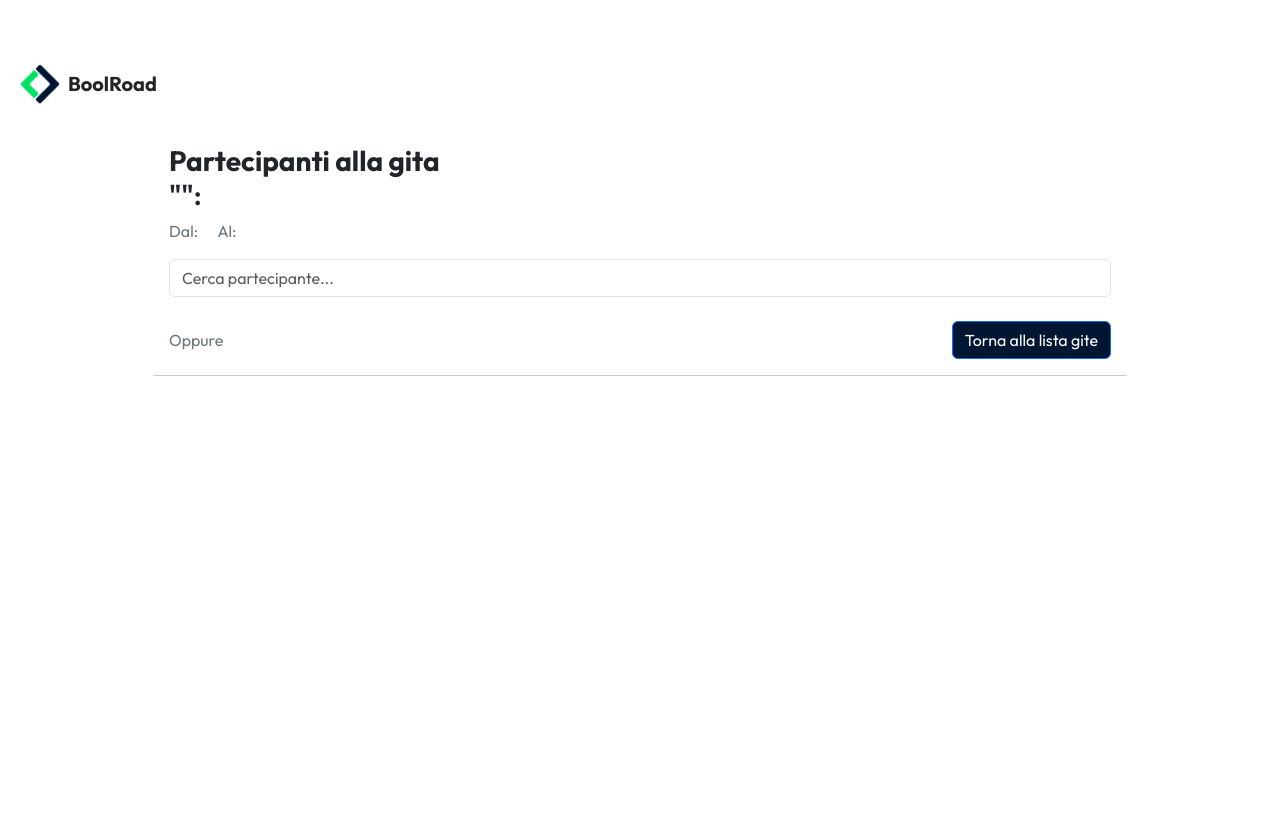
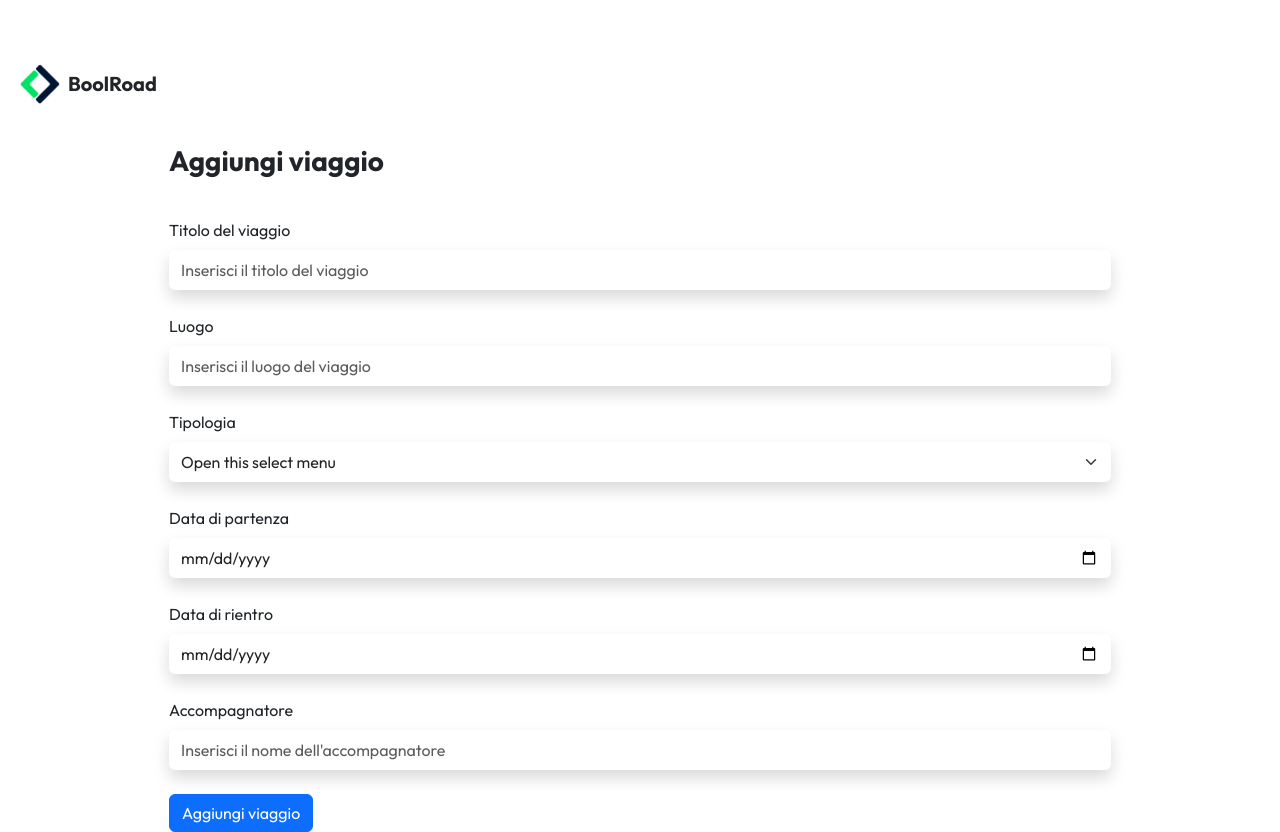
Before and after one commit to mannuccimattia/boolroad-sst, a React (Vite) app: page /viaggi/crea-viaggio in a window 1280 px wide. Before the commit the page ends 800 px from the top, so only its background shows below. Built offline with nearby package versions, Linux system fonts and the light colour scheme.

Commit message:
[UPD] Sync repo

```diff
--- a/src/App.jsx
+++ b/src/App.jsx
@@ -1,19 +1,22 @@
 import viaggi from "./data/array";
 
 import { BrowserRouter, Routes, Route } from "react-router-dom";
+import { useState } from "react";
 import DefaultLayout from "./layouts/DefaultLayout";
 import Homepage from "./pages/Homepage";
 import TripDetail from "./pages/TripDetail";
 import TripContext from "./contexts/TripContext";
+import AddViaggio from "./pages/AddViaggio";
+import AddPartecipante from "./pages/AddPartecipante";
 
 
 const App = () => {
 
-
+  const [tab, setTab] = useState(0);
 
   return (
     <>
-      <TripContext.Provider value={{ viaggi }}>
+      <TripContext.Provider value={{ viaggi, tab, setTab }}>
 
         <BrowserRouter>
 
@@ -22,7 +25,9 @@ const App = () => {
             <Route element={<DefaultLayout />}>
 
               <Route index element={<Homepage />} />
+              <Route path="/viaggi/crea-viaggio" element={<AddViaggio />} />
               <Route path="/viaggi/:id" element={<TripDetail />} />
+              <Route path="/viaggi/:id/aggiungi-partecipante" element={<AddPartecipante />} />
 
             </Route>
 
--- a/src/components/TripCard.jsx
+++ b/src/components/TripCard.jsx
@@ -2,6 +2,7 @@ import { Link } from 'react-router-dom'
 
 const TripCard = ({ viaggio }) => {
   const { id, nome, luogo, tipologia, color_tag, data_partenza, data_arrivo, accompagnatore, partecipanti } = viaggio;
+
 
   return (
     <Link className="link-trip" to={`/viaggi/${id}`}>
--- a/src/index.css
+++ b/src/index.css
@@ -44,3 +44,22 @@ ul {
 .text-second {
   color: #00E165;
 }
+
+#add-button {
+  position: fixed;
+  z-index: 1;
+  right: 30px;
+  top: 650px;
+  width: 50px;
+  height: 50px;
+  background-color: #00E165;
+  border-radius: 100%;
+  transition: .3s;
+}
+
+#add-button i {
+  position: absolute;
+  top: 50%;
+  left: 50%;
+  transform: translate(-50%, -50%);
+}
--- /dev/null
+++ b/src/pages/AddPartecipante.jsx
@@ -0,0 +1,43 @@
+import React from 'react'
+
+const AddPartecipante = () => {
+    return (
+        <div className="row mt-2 px-3 gy-3">
+            <h3 className="fw-bold mb-4">Aggiungi partecipante</h3>
+
+            <form>
+                <label className="form-label">
+                    Nome
+                </label>
+                <input type="text" className="form-control border-0 shadow py-2 mb-4" placeholder='Inserisci il nome' required />
+
+                <label className="form-label">
+                    Cognome
+                </label>
+                <input type="text" className="form-control border-0 shadow py-2 mb-4" placeholder='Inserisci il cognome' required />
+
+                <label className="form-label">
+                    Codice Fiscale
+                </label>
+                <input type="text" className="form-control border-0 shadow py-2 mb-4" placeholder='Inserisci il codice fiscale' required />
+
+
+                <label className="form-label">
+                    Numero di telefono
+                </label>
+                <input type="number" className="form-control border-0 shadow py-2 mb-4" placeholder='Inserisci il numero di telefono' required />
+
+                <label className="form-label">
+                    Email
+                </label>
+                <input type="email" className="form-control border-0 shadow py-2 mb-4" placeholder='Inserisci la mail' required />
+
+
+                <button type='submit' className="btn btn-primary">Aggiungi partecipante</button>
+            </form>
+
+        </div>
+    )
+}
+
+export default AddPartecipante
--- /dev/null
+++ b/src/pages/AddViaggio.jsx
@@ -0,0 +1,48 @@
+const AddViaggio = () => {
+    return (
+        <div className="row mt-2 px-3 gy-3">
+            <h3 className="fw-bold mb-4">Aggiungi viaggio</h3>
+
+            <form>
+                <label className="form-label">
+                    Titolo del viaggio
+                </label>
+                <input type="text" className="form-control border-0 shadow py-2 mb-4" placeholder='Inserisci il titolo del viaggio' required />
+
+                <label className="form-label">
+                    Luogo
+                </label>
+                <input type="text" className="form-control border-0 shadow py-2 mb-4" placeholder='Inserisci il luogo del viaggio' required />
+
+                <label className="form-label">
+                    Tipologia
+                </label>
+                <select className="form-select border-0 shadow py-2 mb-4" aria-label="Default select example">
+                    <option selected>Open this select menu</option>
+                    <option value="1">One</option>
+                    <option value="2">Two</option>
+                    <option value="3">Three</option>
+                </select>
+
+                <label className="form-label">
+                    Data di partenza
+                </label>
+                <input type="date" className="form-control border-0 shadow py-2 mb-4" required />
+
+                <label className="form-label">
+                    Data di rientro
+                </label>
+                <input type="date" className="form-control border-0 shadow py-2 mb-4" required />
+
+                <label className="form-label">
+                    Accompagnatore
+                </label>
+                <input type="text" className="form-control border-0 shadow py-2 mb-4" placeholder="Inserisci il nome dell'accompagnatore" required />
+
+                <button type='submit' className="btn btn-primary">Aggiungi viaggio</button>
+            </form>
+        </div>
+    )
+}
+
+export default AddViaggio
--- a/src/pages/Homepage.jsx
+++ b/src/pages/Homepage.jsx
@@ -1,13 +1,12 @@
-import { useContext, useState } from "react"
+import { useContext } from "react"
 import TripContext from "../contexts/TripContext"
 import TripCard from "../components/TripCard"
+import { NavLink } from "react-router-dom"
 
 
 const Homepage = () => {
 
-  const { viaggi } = useContext(TripContext)
-
-  const [tab, setTab] = useState(0)
+  const { viaggi, tab, setTab } = useContext(TripContext)
 
 
   return (
@@ -36,6 +35,13 @@ const Homepage = () => {
 
       <br />
 
+      <NavLink
+        to={'/viaggi/crea-viaggio'}
+        id="add-button"
+        className={`shadow`}
+      >
+        <i className="fa-solid fa-plus text-light fs-4"></i>
+      </NavLink>
 
       {viaggi.map((viaggio) => {
         const partenza = new Date(viaggio.data_partenza)
--- a/src/pages/TripDetail.jsx
+++ b/src/pages/TripDetail.jsx
@@ -1,5 +1,5 @@
 import { useState, useContext, useEffect } from 'react'
-import { useParams, Link } from 'react-router-dom'
+import { useParams, NavLink, Link } from 'react-router-dom'
 import TripContext from '../contexts/TripContext'
 import PartecipanteCard from '../components/PartecipanteCard'
 
@@ -10,7 +10,7 @@ const TripDetail = () => {
 
     const [trip, setTrip] = useState({})
 
-    const [searchInput, setSearchInput] = useState("")
+    const [searchInput, setSearchInput] = useState('')
 
     const [partecipantiFiltrati, setPartecipantiFiltrati] = useState([])
 
@@ -39,52 +39,74 @@ const TripDetail = () => {
         }
     }, [searchInput, trip.partecipanti])
 
+    const partenza = new Date(trip.data_partenza)
+    const rientro = new Date(trip.data_arrivo)
+    const today = new Date()
+
+    let statoViaggio, statoColor
+
+    if (today >= partenza && today <= rientro) {
+        // in corso
+        statoViaggio = 'in corso'
+        statoColor = 'orange'
+
+    }
+
+    if (today > rientro) {
+        // terminato
+        statoViaggio = 'terminato'
+        statoColor = 'red'
+
+    }
+
+    if (today < partenza) {
+        // futuro
+        statoViaggio = 'futuro'
+        statoColor = 'green'
+    }
 
     return (
         <>
             <div className="row mt-2 px-3 gy-3">
+                <div className="">
+                    <Link to={`/`}><i className="fa-solid fa-arrow-left text-dark fs-4"></i></Link>
+                    <h4 className="fw-bold text-center">{trip.nome}</h4>
+
+                    {/* questo serve così per centrare il testo. È una puzzonata, lo so */}
+                    <div><i className="fa-solid fa-arrow-left text-dark fs-4 d-none"></i></div>
+                </div>
+                <h6 className={`text-uppercase text-center text-${statoColor}`} id='stato-viaggio'>{statoViaggio}</h6>
+
+                {/* Bottone 'Aggiungi Partecipante' */}
+                {statoViaggio === 'futuro' && <NavLink to={`/viaggi/${id}/aggiungi-partecipante`} id="add-button" className={`shadow`}>
+                    <i className="fa-solid fa-plus text-light fs-4"></i>
+                </NavLink>}
+
                 <div className="col-12">
-                    <h3 className='fw-bold'>
-                        <div>Partecipanti alla gita</div>
-                        <div className='fw-semibold'>
-                            "{trip.nome}":
+                    <div className="d-flex justify-content-between mb-2">
+                        <div className='text-secondary'>{trip.luogo}</div>
+                        <div className={`badge rounded-pill badge-${trip.color_tag} px-2 mb-2 fw-medium`}>{trip.tipologia}</div>
                     </div>
-                    </h3>
-                    <div className='text-secondary'>
-                        <span>
-                            Dal:
-                            <em> {trip.data_partenza}</em>
-                        </span>
-                        <span className='ms-3'>
-                            Al:
-                            <em> {trip.data_arrivo}</em>
-                        </span>
+
+                    <div className="d-flex justify-content-between mb-2">
+                        <div className='mb-1'>Partenza: <b>{trip.data_partenza}</b></div>
+                        <div className='mb-1'>Rientro: <b>{trip.data_arrivo}</b></div>
                     </div>
-                    <div className="form-group mt-3">
-                        <input
-                            type="text"
-                            className="form-control border border-1 border-main rounded"
+
+                    <div className='mb-4'>Accompagnatore: <b>{trip.accompagnatore}</b></div>
+
+
+
+                    <h5 className='fw-bold mb-4'>Partecipanti <span className='fw-medium'>{`(${trip.partecipanti && trip.partecipanti.length})`}</span></h5>
+
+
+                    <input type="text"
+                        className="form-control border-0 rounded shadow py-2 mb-4"
                         placeholder="Cerca partecipante..."
                         value={searchInput}
-                            onChange={handleChange}
-                        />
-                        <div className="wrapper mt-4 d-flex justify-content-between align-items-center
-                        ">
-                            <span className='me-2 text-secondary'>Oppure</span>
+                        onChange={handleChange} />
+                </div>
 
-                            <Link to={`/`}>
-                                <button
-                                    className="btn btn-primary
-                                bg-main rounded"
-                                    type="button"
-                                >Torna alla lista gite
-                                </button>
-                            </Link >
-                        </div>
-                    </div>
-                </div>
-            </div>
-            <hr />
                 <div id="accordion" className='mb-5'>
                     {partecipantiFiltrati && partecipantiFiltrati.map((partecipante) => {
                         return (
@@ -96,6 +118,7 @@ const TripDetail = () => {
                     })
                     }
                 </div>
+            </div>
         </>
     )
 }
```
Lines whose indentation alone changed are shown as unchanged.
